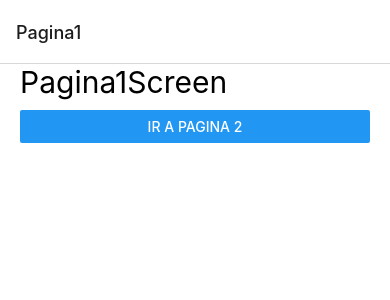
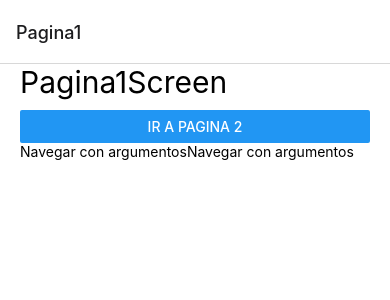
Before and after one commit to Dante1704/react-native-apps, a React Native app in the folder 04-Navegacion-App/: screen /Pagina1Screen in a window 390 px wide. Shown: the top 300 px of the page. Built offline with nearby package versions, Linux system fonts and the light colour scheme.

Commit message:
tipado de los params de manera sencilla y manera recomendada por react

```diff
--- a/04-Navegacion-App/src/navigator/StackNavigator.tsx
+++ b/04-Navegacion-App/src/navigator/StackNavigator.tsx
@@ -3,8 +3,20 @@
 import { Pagina1Screen } from '../screens/Pagina1Screen';
 import { Pagina2Screen } from '../screens/Pagina2Screen';
 import { Pagina3Screen } from '../screens/Pagina3Screen';
+import { PersonaScreen } from '../screens/PersonaScreen';
 
-const Stack = createStackNavigator();
+
+//tipado de las rutas segun recomendacion de react docs
+export type RootStackParams = {
+    //los que tineen undefined significa que no reciben nada, el tipado es intencional
+    Pagina1Screen: undefined,
+    Pagina2Screen: undefined,
+    Pagina3Screen: undefined,
+    PersonaScreen: { id: number, nombre: string }
+
+}
+
+const Stack = createStackNavigator<RootStackParams>();
 
 export const StackNavigator = () => {
     return (
@@ -35,6 +47,11 @@
                 options={{ title: 'Pagina3' }}
                 component={Pagina3Screen}
             />
+            <Stack.Screen
+                name="PersonaScreen"
+                options={{ title: 'Persona' }}
+                component={PersonaScreen}
+            />
         </Stack.Navigator>
     );
 };
--- a/04-Navegacion-App/src/screens/Pagina1Screen.tsx
+++ b/04-Navegacion-App/src/screens/Pagina1Screen.tsx
@@ -2,6 +2,7 @@
 import { Button, Text, View } from 'react-native';
 import { StackScreenProps } from '@react-navigation/stack';
 import { styles } from '../theme/appTheme';
+import { TouchableOpacity } from 'react-native-gesture-handler';
 
 
 
@@ -18,6 +19,29 @@
                 title="Ir a Pagina 2"
                 onPress={() => navigation.navigate('Pagina2Screen')}
             />
-        </View>
+            <View style={{
+                flexDirection: 'row',
+            }}>
+                <TouchableOpacity
+                    //en el segundo parametro le mando los params que aparece en las props de PersonaScreen
+                    onPress={() => navigation.navigate('PersonaScreen', {
+                        id: 1,
+                        nombre: 'Pedro',
+                    })}
+                >
+                    <Text>Navegar con argumentos</Text>
+                </TouchableOpacity>
+                <TouchableOpacity
+                    //en el segundo parametro le mando los params
+                    // que aparece en las props de PersonaScreen
+                    onPress={() => navigation.navigate('PersonaScreen', {
+                        id: 2,
+                        nombre: 'Maria',
+                    })}
+                >
+                    <Text>Navegar con argumentos</Text>
+                </TouchableOpacity>
+            </View>
+        </View >
     );
 };
--- /dev/null
+++ b/04-Navegacion-App/src/screens/PersonaScreen.tsx
@@ -0,0 +1,36 @@
+import React, { useEffect } from 'react';
+import { View, Text } from 'react-native';
+import { styles } from '../theme/appTheme';
+import { StackScreenProps } from '@react-navigation/stack';
+import { RootStackParams } from '../navigator/StackNavigator';
+
+//la forma facil de tipar los params de la ruta
+/* interface RouterParams {
+    id: number,
+    nombre: string
+} */
+
+interface Props extends StackScreenProps<RootStackParams, 'PersonaScreen'> {
+
+}
+
+export const PersonaScreen = ({ route, navigation }: Props) => {
+    /*     console.log(JSON.stringify(props, null)); */
+    /* const params = route.params as RouterParams;*/
+    const params = route.params;
+
+    useEffect(() => {
+        navigation.setOptions({
+            // title: params!.nombre,  ! sirve para decirle a ts que no se queje porque sea any
+            title: params.nombre,
+        });
+    }, [navigation, params]);
+
+    return (
+        <View style={styles.globalMargin}>
+            <Text style={styles.title}>
+                {JSON.stringify(params, null, 3)}
+            </Text>
+        </View>
+    );
+};
```
